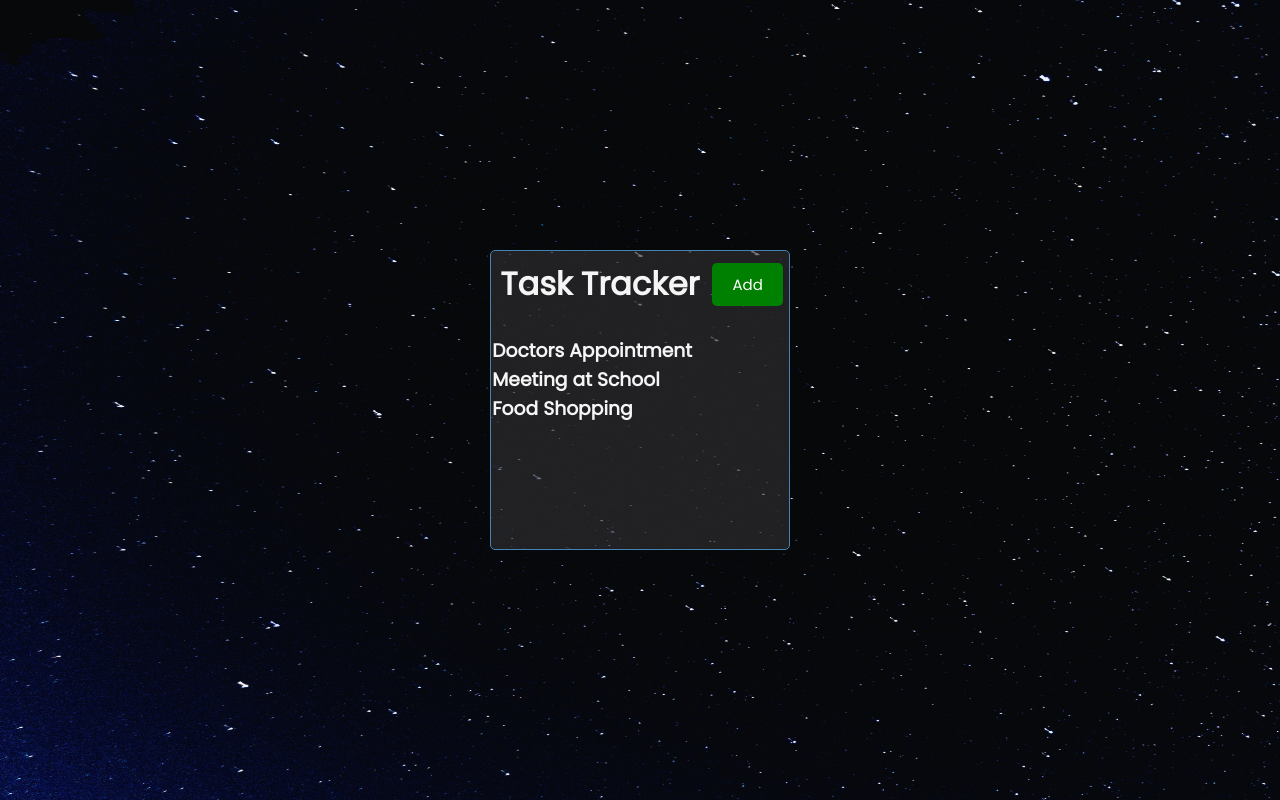
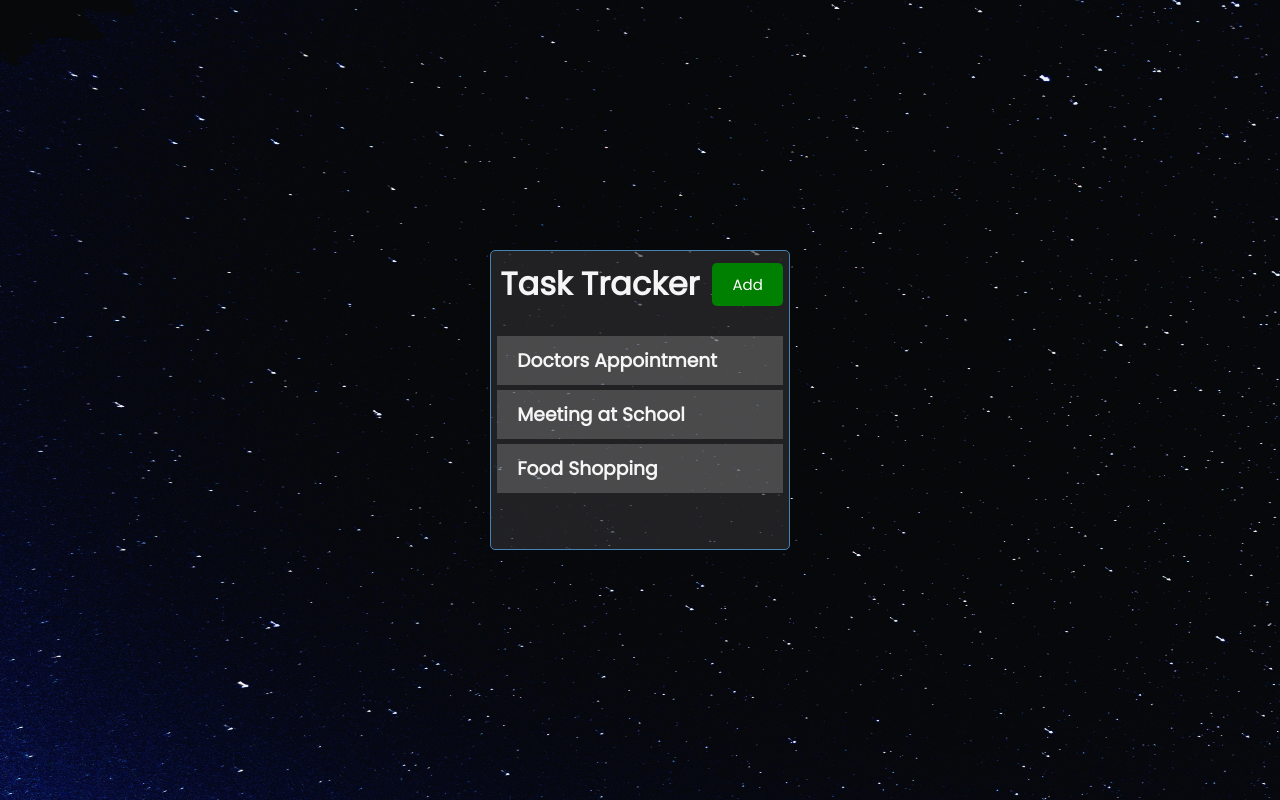
Before and after one commit to dbybanez/react-task-tracker, a React (Create React App) app: page / in a window 1280 px wide. Built offline with nearby package versions, Linux system fonts and the light colour scheme.

Commit message:
add Task component, refactor Tasks component

```diff
--- a/src/App.js
+++ b/src/App.js
@@ -1,14 +1,34 @@
 // import React from 'react'
+import { useState } from 'react';
 import Header from './components/Header'
 import Tasks from './components/Tasks'
 
-
 function App() {
+  const [tasks, setTasks] = useState([
+    {
+      id: 1,
+      text: 'Doctors Appointment',
+      day: 'Feb 5th at 2:30pm',
+      reminder: true
+    },
+    {
+      id: 2,
+      text: 'Meeting at School',
+      day: 'Feb 6th at 1:30pm',
+      reminder: true
+    },
+    {
+      id: 3,
+      text: 'Food Shopping',
+      day: 'Feb 5th at 2:30pm',
+      reminder: false
+    }
+  ])
 
   return (
     <div className="container">
       <Header title='Task Tracker'/>
-      <Tasks />
+      <Tasks tasks={tasks} />
     </div>
   );
 }
--- /dev/null
+++ b/src/components/Task.js
@@ -0,0 +1,9 @@
+const Task = ({ task }) => {
+  return (
+    <div className="task">
+      <h3>{task.text}</h3>
+    </div>
+  )
+}
+
+export default Task
--- a/src/components/Tasks.js
+++ b/src/components/Tasks.js
@@ -1,31 +1,11 @@
 import { Fragment } from "react"
+import Task from './Task'
 
-const tasks = [
-  {
-    id: 1,
-    text: 'Doctors Appointment',
-    day: 'Feb 5th at 2:30pm',
-    reminder: true
-  },
-  {
-    id: 2,
-    text: 'Meeting at School',
-    day: 'Feb 6th at 1:30pm',
-    reminder: true
-  },
-  {
-    id: 3,
-    text: 'Food Shopping',
-    day: 'Feb 5th at 2:30pm',
-    reminder: false
-  }
-]
-
-const Tasks = () => {
+const Tasks = ({ tasks }) => {
   return (
     <Fragment>
       {tasks.map((task) => (
-        <h3 key={task.id}>{task.text}</h3>
+        <Task key={task.id} task={task} />
       ))}
     </Fragment>
   )
```
